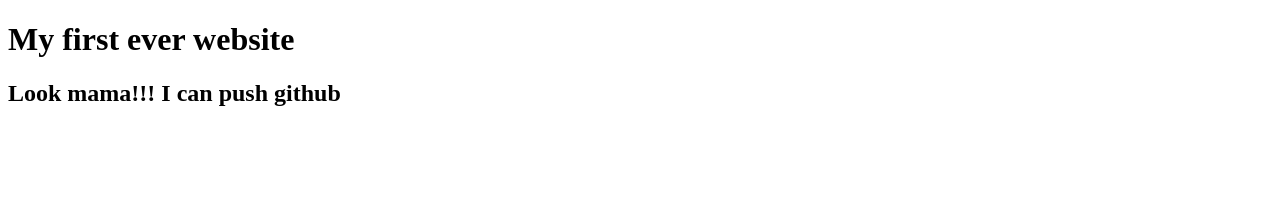
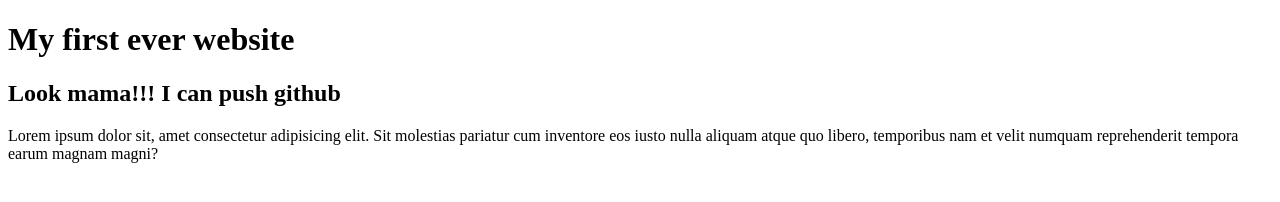
Before and after one commit to mjrgeorge/my_first_website, a plain HTML site: page index.html in a window 1280 px wide. Drawn offline with Linux system fonts and the light colour scheme.

Commit message:
lorem added

```diff
--- a/index.html
+++ b/index.html
@@ -8,5 +8,6 @@
 <body>
     <h1>My first ever website</h1>
     <h2>Look mama!!! I can push github</h2>
+    <p>Lorem ipsum dolor sit, amet consectetur adipisicing elit. Sit molestias pariatur cum inventore eos iusto nulla aliquam atque quo libero, temporibus nam et velit numquam reprehenderit tempora earum magnam magni?</p>
 </body>
 </html>
```
